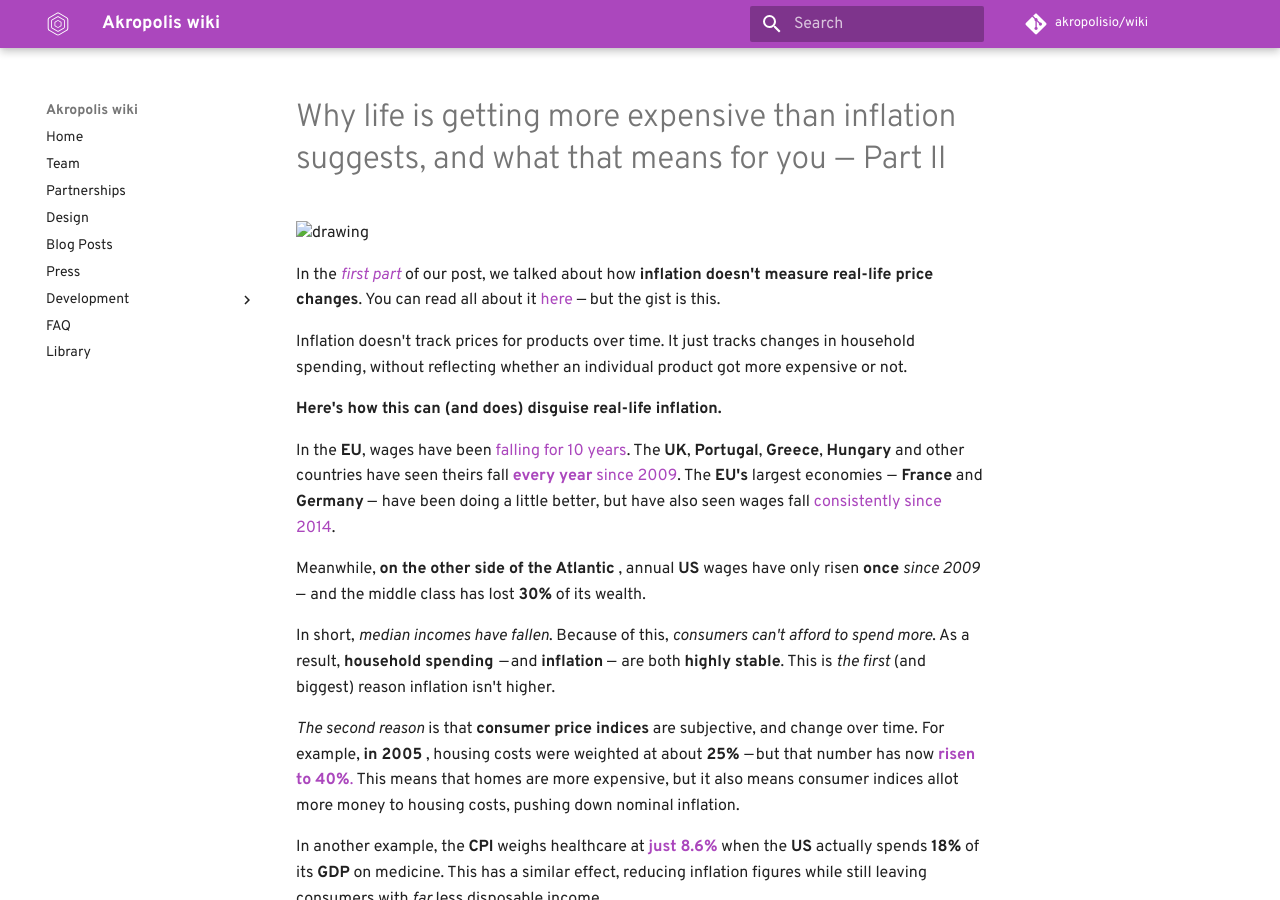
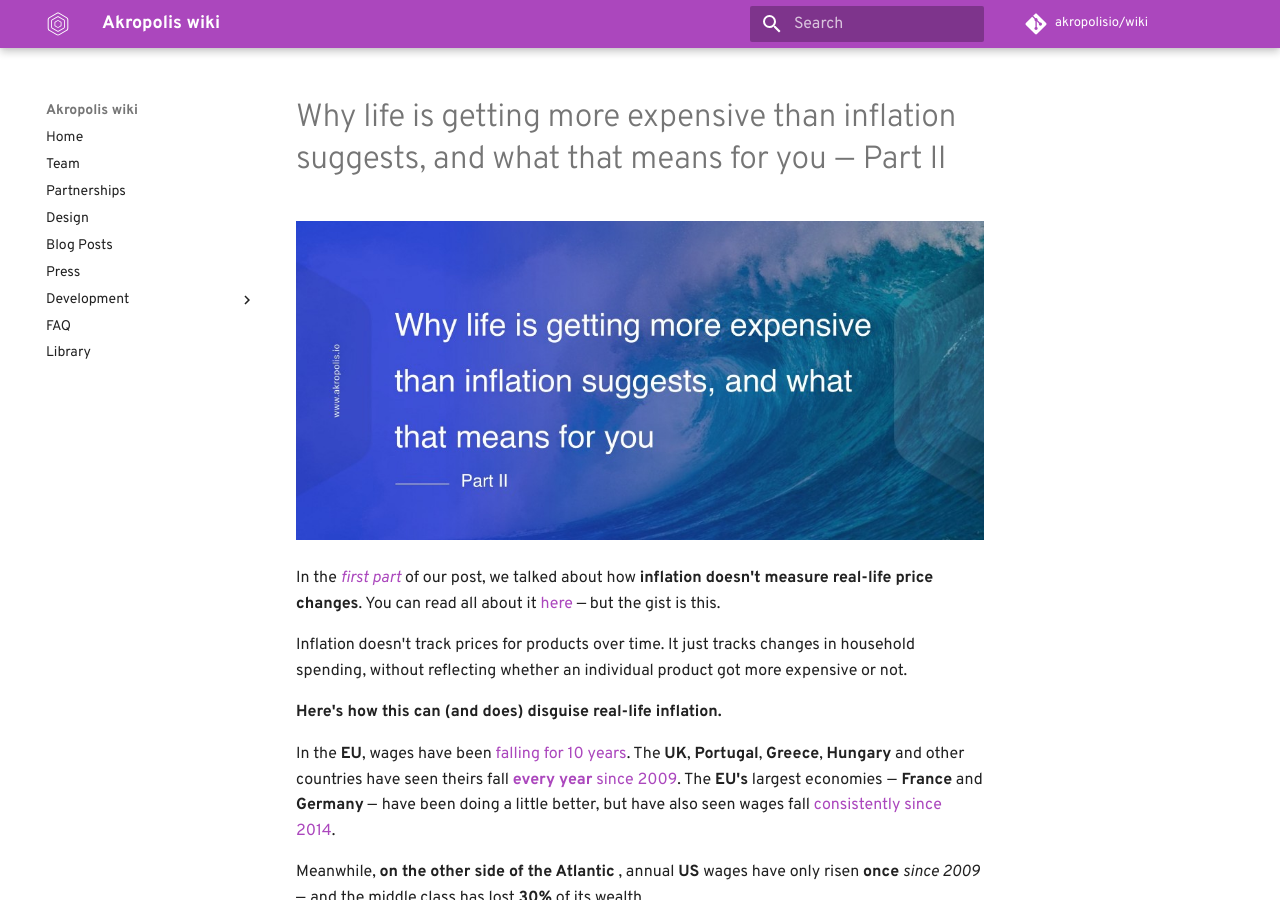
Before and after one commit to kaonone/wiki, an MkDocs documentation site: the page built from docs/library/2018 Why life is getting more expensive than inflation suggests 2.md, in a window 1280 px wide and 900 px high. Built offline with MkDocs 1.6.1 and Material for MkDocs 9.7.7, drawn with Linux system fonts in a browser that asks for light colours; some web fonts are replaced; comment, search, counter and statistics services are not loaded; old or Windows-style settings are respelled for this version of MkDocs.

Commit message:
Update 2018 Why life is getting more expensive than inflation suggests 2.md

```diff
--- a/docs/library/2018 Why life is getting more expensive than inflation suggests 2.md
+++ b/docs/library/2018 Why life is getting more expensive than inflation suggests 2.md
@@ -1,6 +1,6 @@
 # Why life is getting more expensive than inflation suggests, and what that means for you  —  Part II
 
-<img src="../images/library-img/inflation1-2-3/2.jpeg" width="100%" alt="drawing" />
+<img src="/images/library-img/inflation1-2-3/2.jpeg" width="100%" alt="drawing" />
 
 In the _[first part](https://wiki.akropolis.io/library/2018%20Why%20life%20is%20getting%20more%20expensive%20than%20inflation%20suggests%201/)_ of our post, we talked about how **inflation doesn&#39;t measure real-life price changes**. You can read all about it [here](https://wiki.akropolis.io/library/2018%20Why%20life%20is%20getting%20more%20expensive%20than%20inflation%20suggests%201/)  —  but the gist is this.
 
```
